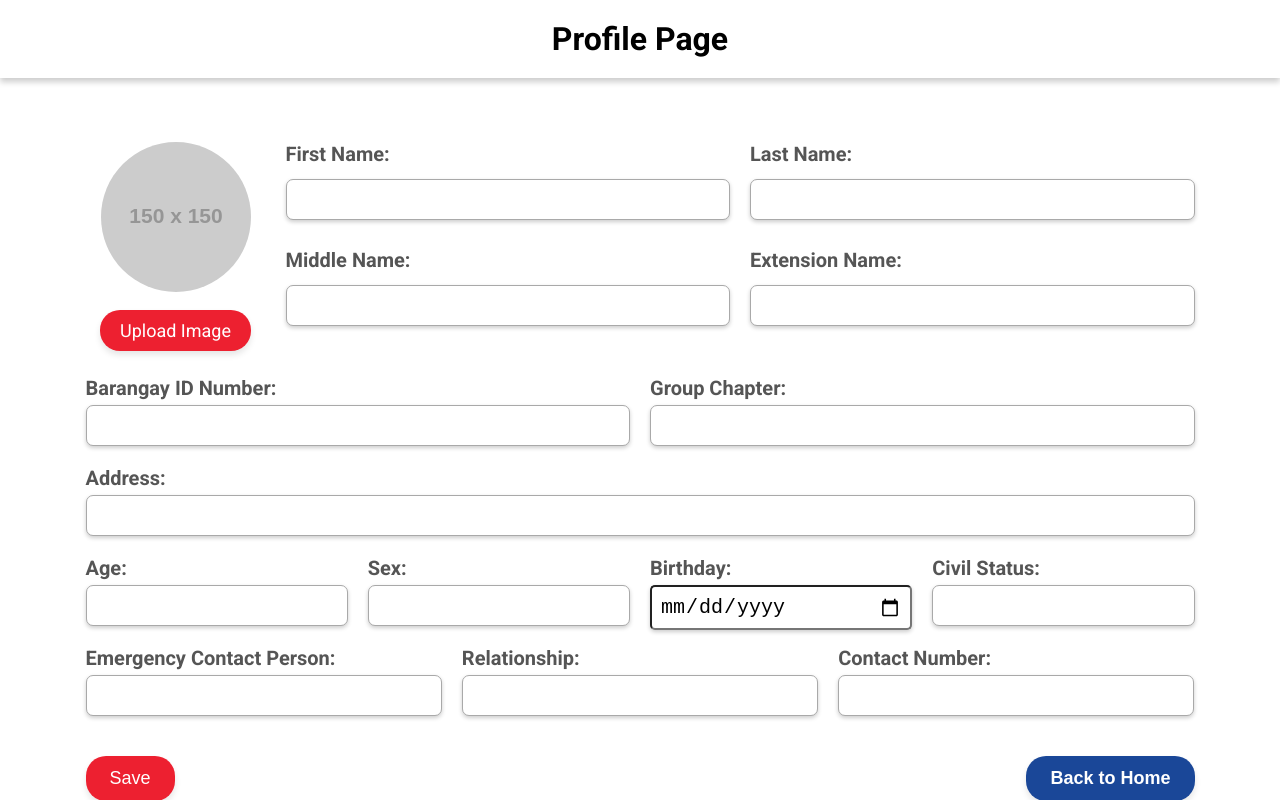
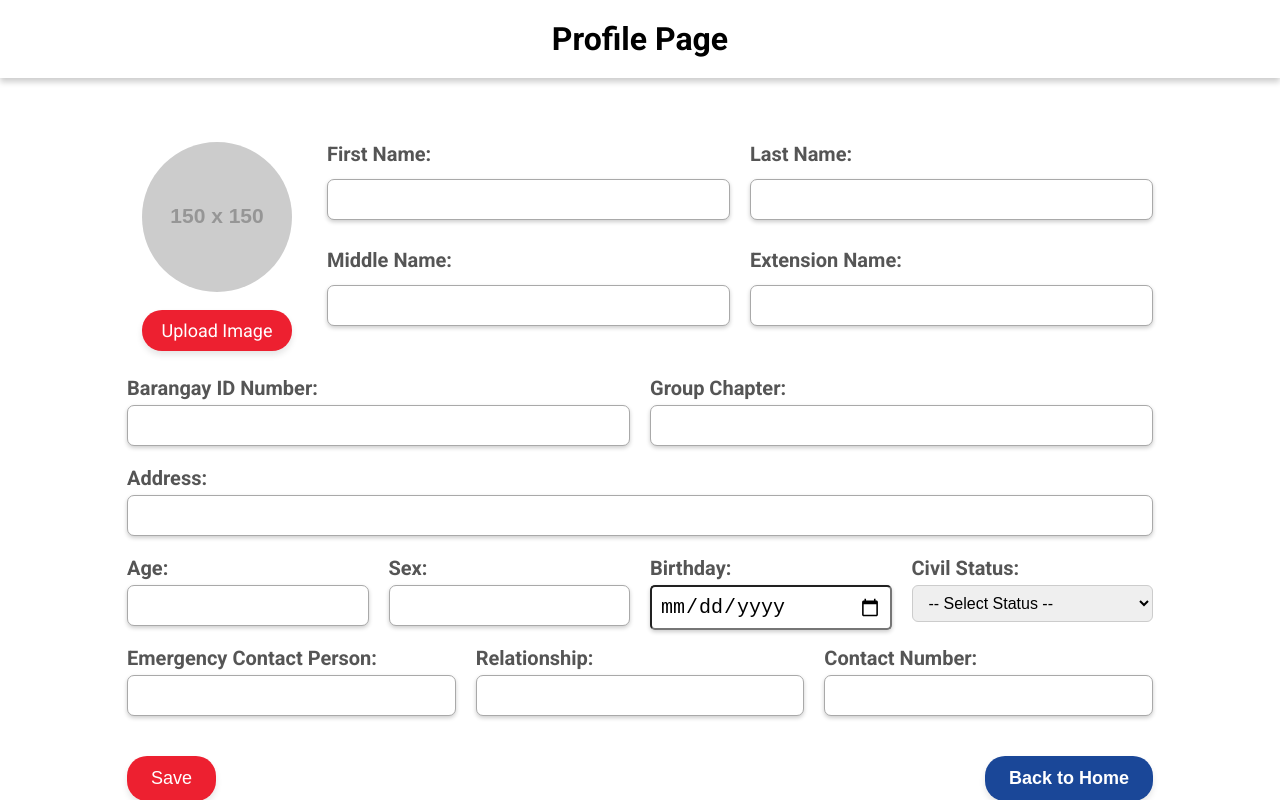
Before and after one commit to Gothboi26/SeniorWEb, a React (Create React App) app in the folder companion/: page /profile in a window 1280 px wide. Built offline with nearby package versions, Linux system fonts and the light colour scheme; no server answers.

Commit message:
Fix the css and the civil status is pre-select

```diff
--- a/companion/src/Profile.css
+++ b/companion/src/Profile.css
@@ -219,9 +219,7 @@ input[name="groupChapter"]:focus {
   }
 }
 
-/* Address Container */
-.address-container {
-}
+
 
 /* Age, Sex, Bday, Civil Status Container */
 .personal-info-container {
@@ -396,3 +394,11 @@ input[name="groupChapter"]:focus {
   transform: translateY(-2px);
   box-shadow: 0 6px 8px rgba(0, 0, 0, 0.15);
 }
+.form-input {
+  width: 100%;
+  padding: 8px 12px;
+  font-size: 16px;
+  border: 1px solid #ccc;
+  border-radius: 6px;
+  box-sizing: border-box;
+}
--- a/companion/src/Profile.js
+++ b/companion/src/Profile.js
@@ -1,6 +1,7 @@
 import React, { useState, useEffect } from "react";
 import Navbar from "./Navbar";
 import Footer from "./Footer";
+import "./Profile.css";
 
 const Profile = () => {
   const [role, setRole] = useState(null);
@@ -45,7 +46,6 @@ const Profile = () => {
 
           setProfile((prev) => ({ ...prev, ...updatedProfile }));
 
-          // Dynamically check if complete
           const requiredFields = [
             updatedProfile.firstName,
             updatedProfile.lastName,
@@ -272,13 +272,20 @@ const Profile = () => {
 
           <div>
             <label>Civil Status:</label>
-            <input
-              type="text"
+            <select
               name="civilStatus"
               value={profile.civilStatus}
               onChange={handleChange}
-              readOnly={readOnlyMode}
-            />
+              disabled={readOnlyMode}
+               className="form-input"
+            >
+              <option value="">-- Select Status --</option>
+              <option value="Single">Single</option>
+              <option value="Married">Married</option>
+              <option value="Widowed">Widowed</option>
+              <option value="Separated">Separated</option>
+              <option value="Divorced">Divorced</option>
+            </select>
           </div>
         </div>
 
```
